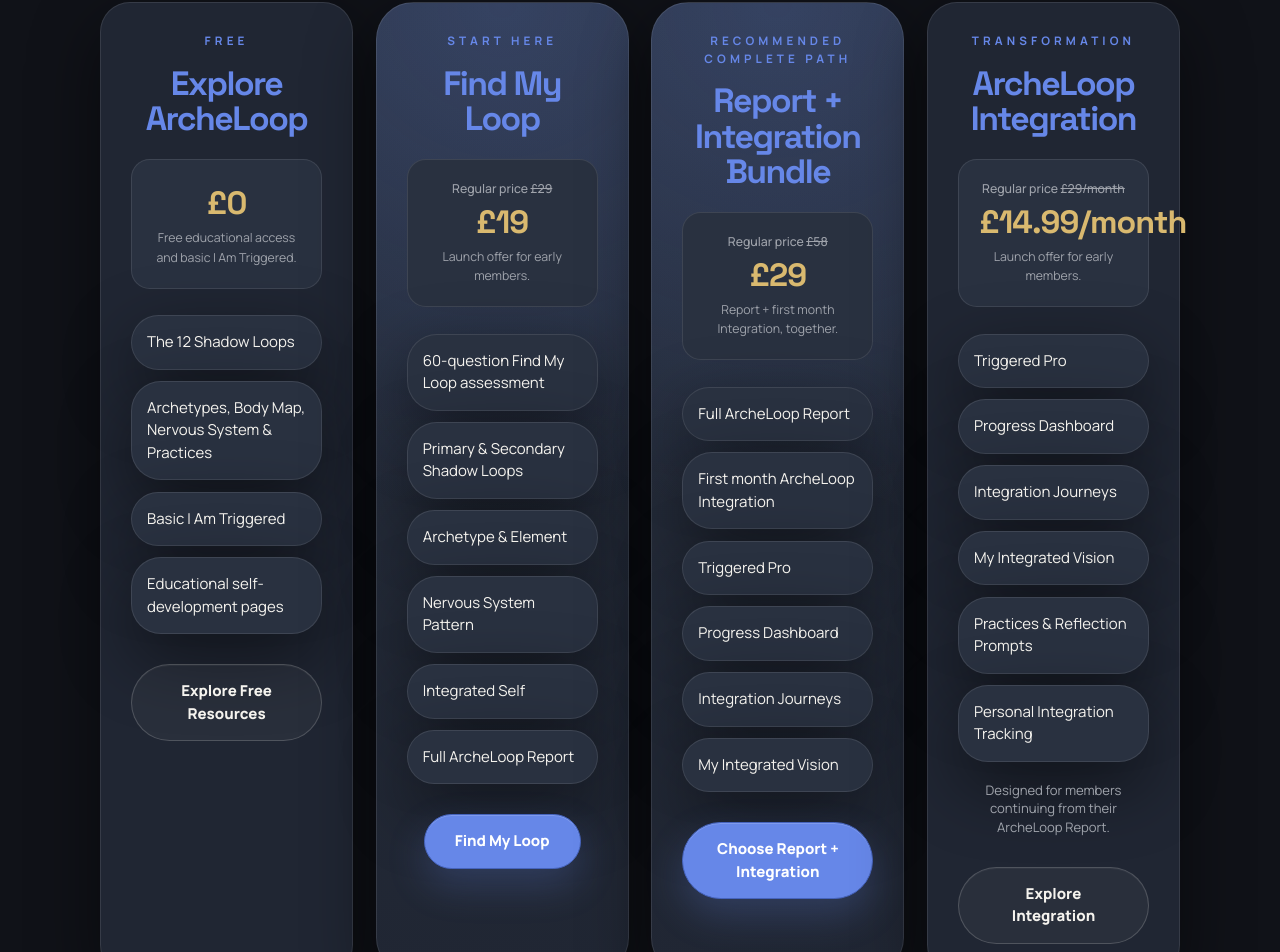
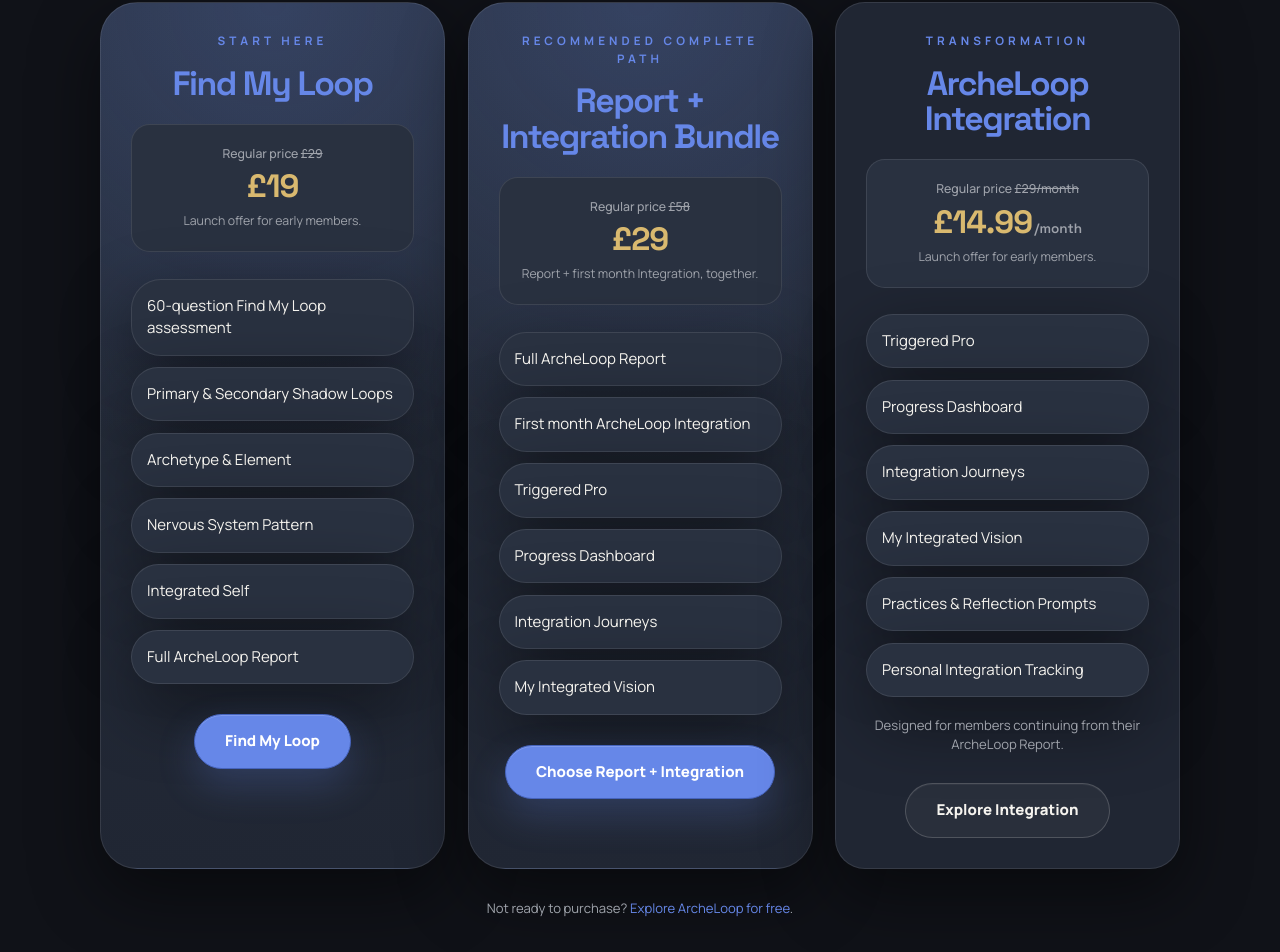
Before and after one commit to abdulkadirkuscu-ctrl/archeloop, a Next.js app: page / in a window 1280 px wide. Shown: the part 7568-8520 px from the top of the page. Built offline with nearby package versions, Linux system fonts and the light colour scheme; no server answers.

Commit message:
Refine homepage pricing section

```diff
--- a/app/globals.css
+++ b/app/globals.css
@@ -1665,6 +1665,14 @@ body {
   letter-spacing: -0.03em;
 }
 
+.al-price-suffix {
+  font-size: 0.42em;
+  font-weight: 600;
+  letter-spacing: 0;
+  color: var(--al-text-muted);
+  margin-left: 0.15em;
+}
+
 /* ---------- Previous Price ---------- */
 
 .al-price-old {
--- a/app/page.tsx
+++ b/app/page.tsx
@@ -91,20 +91,6 @@ const userJourney = [
 ];
 
 const products = [
-  {
-    label: "Free",
-    title: "Explore ArcheLoop",
-    priceType: "free",
-    note: "",
-    items: [
-      "The 12 Shadow Loops",
-      "Archetypes, Body Map, Nervous System & Practices",
-      "Basic I Am Triggered",
-      "Educational self-development pages",
-    ],
-    href: "/loops",
-    cta: "Explore Free Resources",
-  },
   {
     label: "Start Here",
     title: "Find My Loop",
@@ -557,7 +543,7 @@ export default function Home() {
             </p>
           </div>
 
-          <div className="mt-12 grid gap-6 md:grid-cols-2 lg:grid-cols-4">
+          <div className="mt-12 grid gap-6 md:grid-cols-3">
             {products.map((product) => (
              <div
   key={product.title}
@@ -601,6 +587,17 @@ export default function Home() {
               </div>
             ))}
           </div>
+
+          <p className="al-muted mt-8 text-center text-sm">
+            Not ready to purchase?{" "}
+            <a
+              href="/loops"
+              className="text-[var(--al-accent)] underline-offset-4 hover:underline"
+            >
+              Explore ArcheLoop for free
+            </a>
+            .
+          </p>
         </div>
       </section>
 
@@ -627,18 +624,6 @@ export default function Home() {
   );
 }
 function PricingBlock({ type }: { type: string }) {
-  if (type === "free") {
-    return (
-      <div className="al-pricing-block">
-        <p className="al-price-current">£0</p>
-
-        <p className="al-price-note">
-          Free educational access and basic I Am Triggered.
-        </p>
-      </div>
-    );
-  }
-
   if (type === "launch-report") {
     return (
       <div className="al-pricing-block">
@@ -677,7 +662,9 @@ function PricingBlock({ type }: { type: string }) {
         Regular price <span>£29/month</span>
       </p>
 
-      <p className="al-price-current">£14.99/month</p>
+      <p className="al-price-current">
+        £14.99<span className="al-price-suffix">/month</span>
+      </p>
 
       <p className="al-price-note">
         Launch offer for early members.
```
